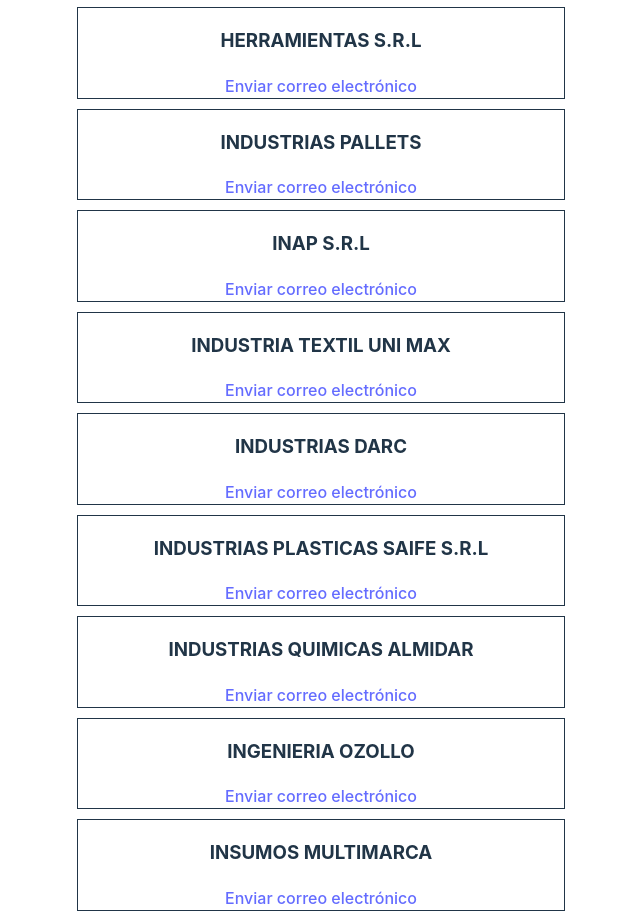
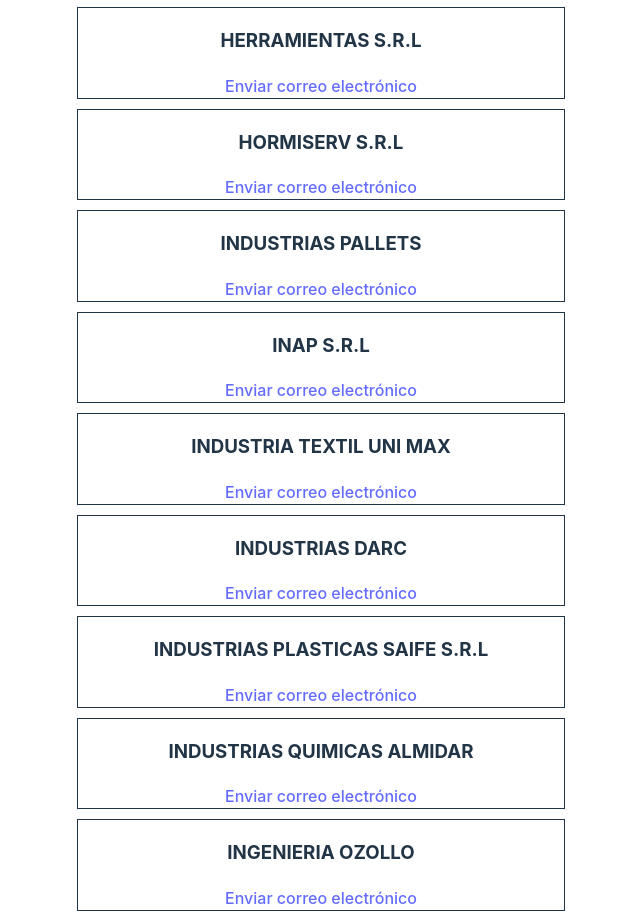
Before and after one commit to jlg777/react_search_prov, a React (Vite) app: page / in a window 1280 px wide. Shown: the part 10000-10920 px from the top of the page, without its empty margins (319-959 px from the left). Built offline with nearby package versions, Linux system fonts and the light colour scheme.

Commit message:
hormiserv

```diff
--- a/src/proveedores.js
+++ b/src/proveedores.js
@@ -195,6 +195,7 @@
     correo: 'herramientas_industria@hotmail.com',
     correo2: 'herramientasservis@outlook.com.ar'
   },
+  {nombre: 'HORMISERV S.R.L', correo: 'adminmendoza@hormiserv.com.ar'},
   { nombre: 'INDUSTRIAS PALLETS', correo: 'industriaspallets@hotmail.com' },
   {
     nombre: 'INAP S.R.L',
```
